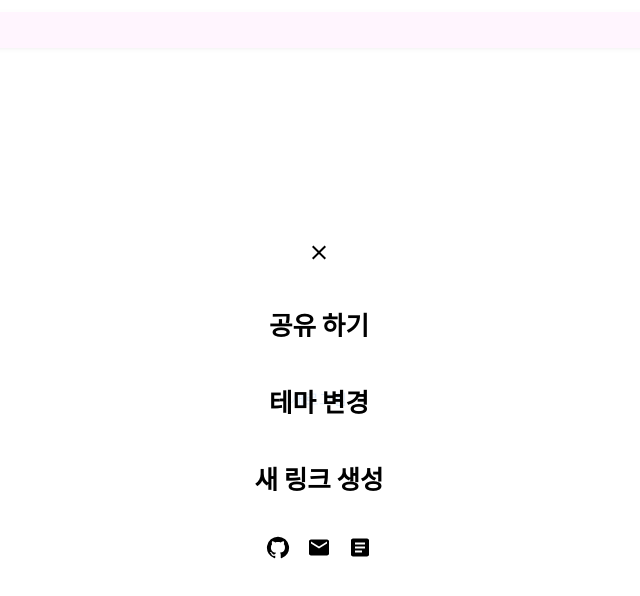
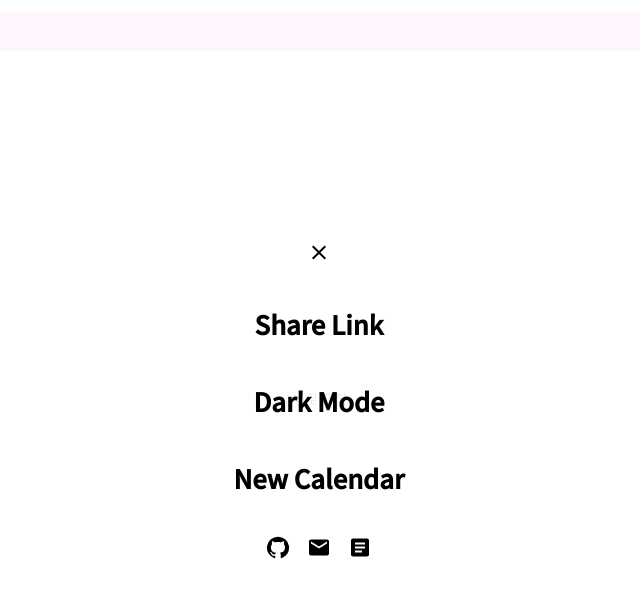
Before and after one commit to rkskekzzz/timong, a React (Create React App) app in the folder frontend/: page /1 in a window 1280 px wide. Both pictures are taken after a click on the icon 1004 px from the left and 30 px from the top of the page. Shown: the top 596 px of the page, without its empty margins (321-961 px from the left). Built offline with nearby package versions, Linux system fonts and the light colour scheme; no server answers.

Commit message:
Fix : 한글 제거

```diff
--- a/frontend/src/Components/Calendar/MonthBox.styled.ts
+++ b/frontend/src/Components/Calendar/MonthBox.styled.ts
@@ -24,15 +24,16 @@ const VFlexBox = styled.div`
 `;
 
 const CalendarTitle = styled.span`
-  font-size: 1.18rem;
+  font-size: 1.5rem;
   font-weight: bold;
   width: 100%;
   height: 60px;
   display: flex;
-  flex-direction: column;
   align-items: center;
   justify-content: center;
   h6 {
+    position: absolute;
+    transform: translateX(-30px);
     font-size: 0.4rem;
 
     margin: 0;
--- a/frontend/src/Components/Calendar/MonthBox.tsx
+++ b/frontend/src/Components/Calendar/MonthBox.tsx
@@ -87,7 +87,7 @@ const MonthBox: React.FC<{ month: Month; drawerHandler: DrawerHandler }> = ({
         <h6 style={{ color: theme.foreground + '55' }}>
           {month.monthMoment.format('Y')}
         </h6>
-        {month.monthMoment.format('M') + '월'}
+        {month.monthMoment.format('M')}
       </Styled.CalendarTitle>
       {month.week.map((week, index) => {
         return (
--- a/frontend/src/Components/Header/HeaderModal.tsx
+++ b/frontend/src/Components/Header/HeaderModal.tsx
@@ -55,27 +55,27 @@ function ModalBoxForm({
     <>
       <Snackbar open={open} autoHideDuration={2000} onClose={handleClose}>
         <Alert onClose={handleClose} severity="success" sx={{ width: '100%' }}>
-          클립보드에 주소가 복사되었습니다!
+          Copy To Clipboard!
         </Alert>
       </Snackbar>
       <Styled.ModalBox>
         <CloseIcon onClick={handleCloseButton} fontSize="medium" sx={style} />
         <CopyToClipboard text={window.location.href}>
           <Styled.ModalTextButton color={theme.iconSmall} onClick={handleOpen}>
-            공유 하기
+            Share Link
           </Styled.ModalTextButton>
         </CopyToClipboard>
         <Styled.ModalTextButton
           color={theme.iconSmall}
           onClick={handleThemeChangeButton}
         >
-          테마 변경
+          {theme.mode === 'light' ? 'Dark Mode   ' : 'Light Mode   '}
         </Styled.ModalTextButton>
         <Styled.ModalTextButton
           onClick={() => navi('/')}
           color={theme.iconSmall}
         >
-          새 링크 생성
+          New Calendar
         </Styled.ModalTextButton>
         <Styled.ModalBoxButtons>
           <GitHubIcon onClick={() => handleClick(githubLink)} sx={style} />
--- a/frontend/src/theme.ts
+++ b/frontend/src/theme.ts
@@ -1,5 +1,6 @@
 export const themes = {
   light: {
+    mode: 'light',
     foregroundHeader: '#6a6a6a',
     backgroundHeader: 'linear-gradient(#f2f2f2, #f2f2f2,#f2f2f2dd);',
     backDropHeader: '#ffffffdd',
@@ -14,6 +15,7 @@ export const themes = {
     background: '#ffffff',
   },
   dark: {
+    mode: 'dark',
     foregroundHeader: '#f2f2f2',
     // backgroundHeader: '#1a1a1a',
     backgroundHeader: 'linear-gradient(#1a1a1a, #1a1a1a,#1a1a1add);',
```
